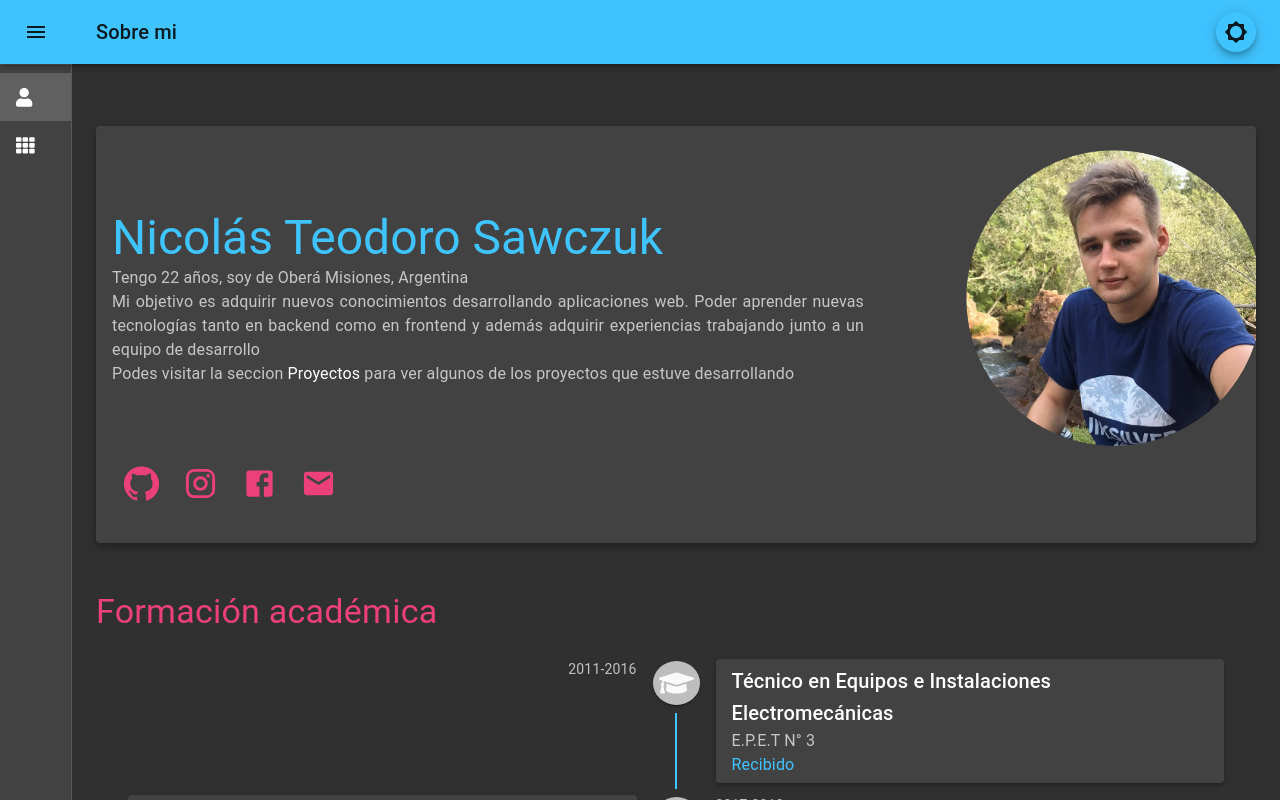
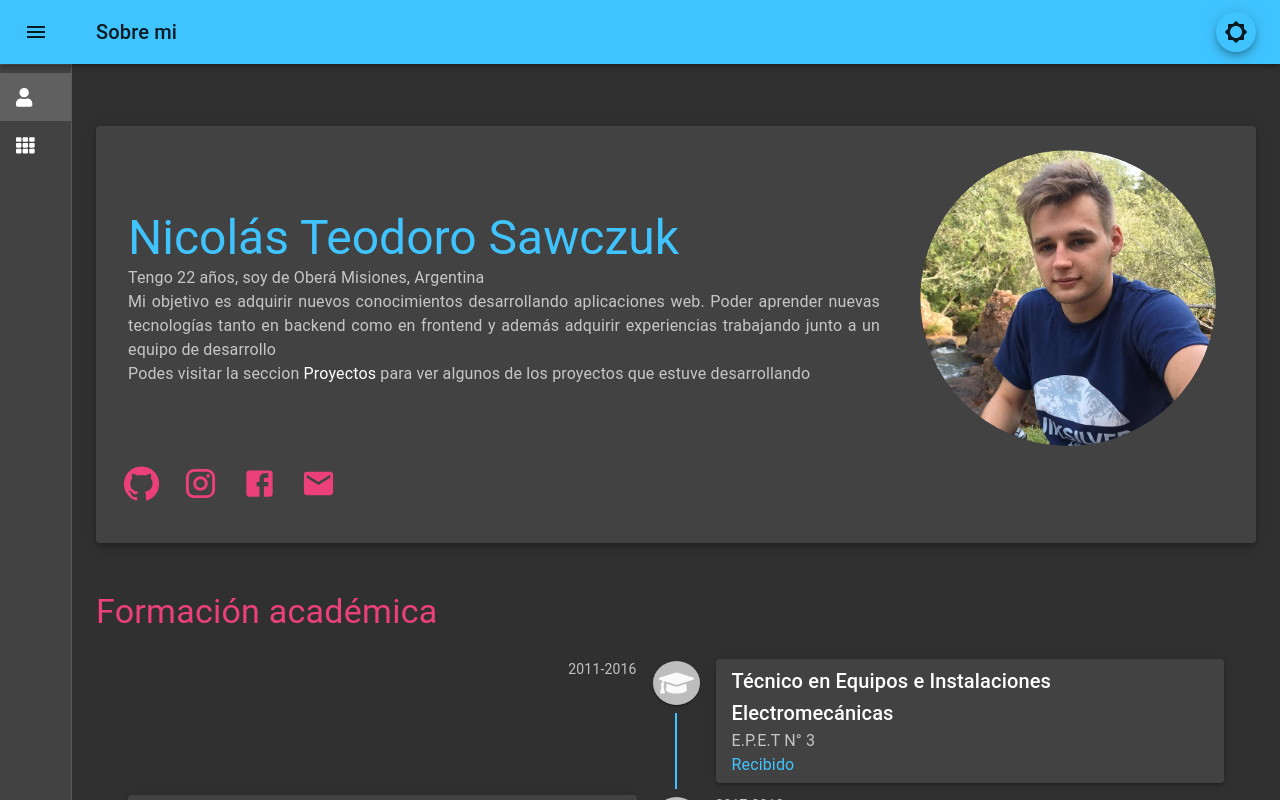
Before and after one commit to NicoSawczuk/personal-site, a React (Create React App) app: page / in a window 1280 px wide. Built offline with nearby package versions, Linux system fonts and the light colour scheme.

Commit message:
Update grid in AboutMe card

```diff
--- a/src/components/AboutMeCard.js
+++ b/src/components/AboutMeCard.js
@@ -31,7 +31,7 @@ export default function AboutMeCard() {
     return (
         <Card className={classes.root} elevation={5}>
             <CardContent>
-                <Grid container direction="row" justify="flex-end" alignItems="center">
+                <Grid container direction="row" justify="space-around" alignItems="center">
                     <Grid item xs={8}>
                         <Typography variant="h3" color="primary" component component="h3">
                             Nicolás Teodoro Sawczuk
@@ -46,9 +46,8 @@ export default function AboutMeCard() {
                             Podes visitar la seccion <Link underline="hover" color="textPrimary" onClick={() => setLocation("/projects")}>Proyectos</Link> para ver algunos de los proyectos que estuve desarrollando
                         </Typography>
                     </Grid>
-                    <Grid item xs={1}>
-                    </Grid>
-                    <Grid item xs={3}>
+
+                    <Grid item >
                         <MyAvatar />
                     </Grid>
                 </Grid>
```
